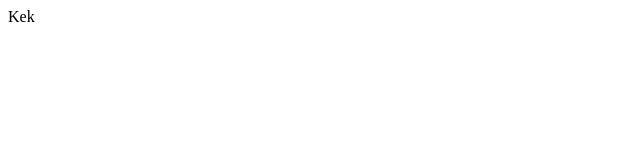
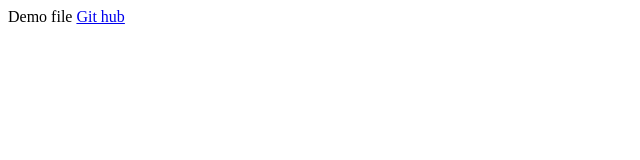
Before and after one commit to miukicode/dota, a plain HTML site: page index.html in a window 1280 px wide. Shown: the whole page, without its empty margins (0-640 px from the left). Drawn offline with Linux system fonts and the light colour scheme.

Commit message:
Link added

```diff
--- a/index.html
+++ b/index.html
@@ -7,6 +7,7 @@
     <title>Document</title>
 </head>
 <body>
-    Kek
+    Demo file
+    <a href="https://github.com/">Git hub</a>
 </body>
 </html>
```
